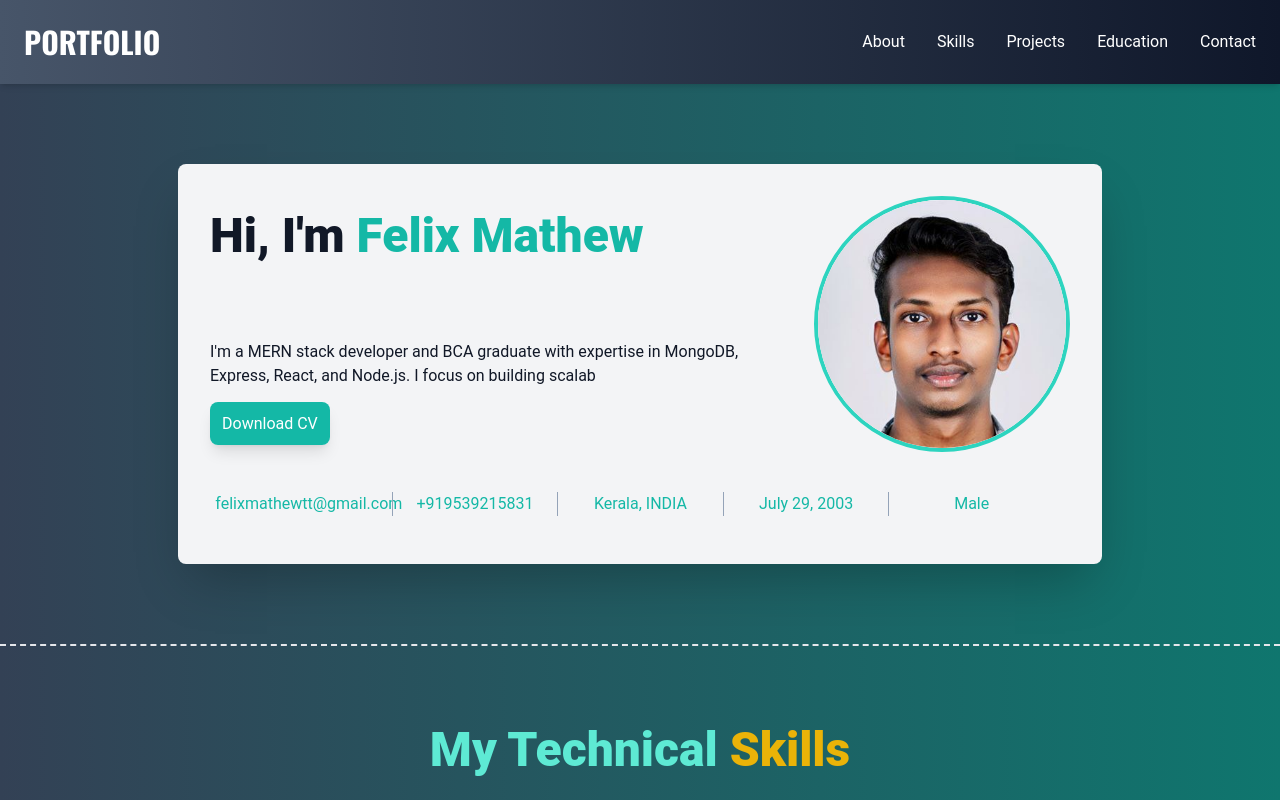
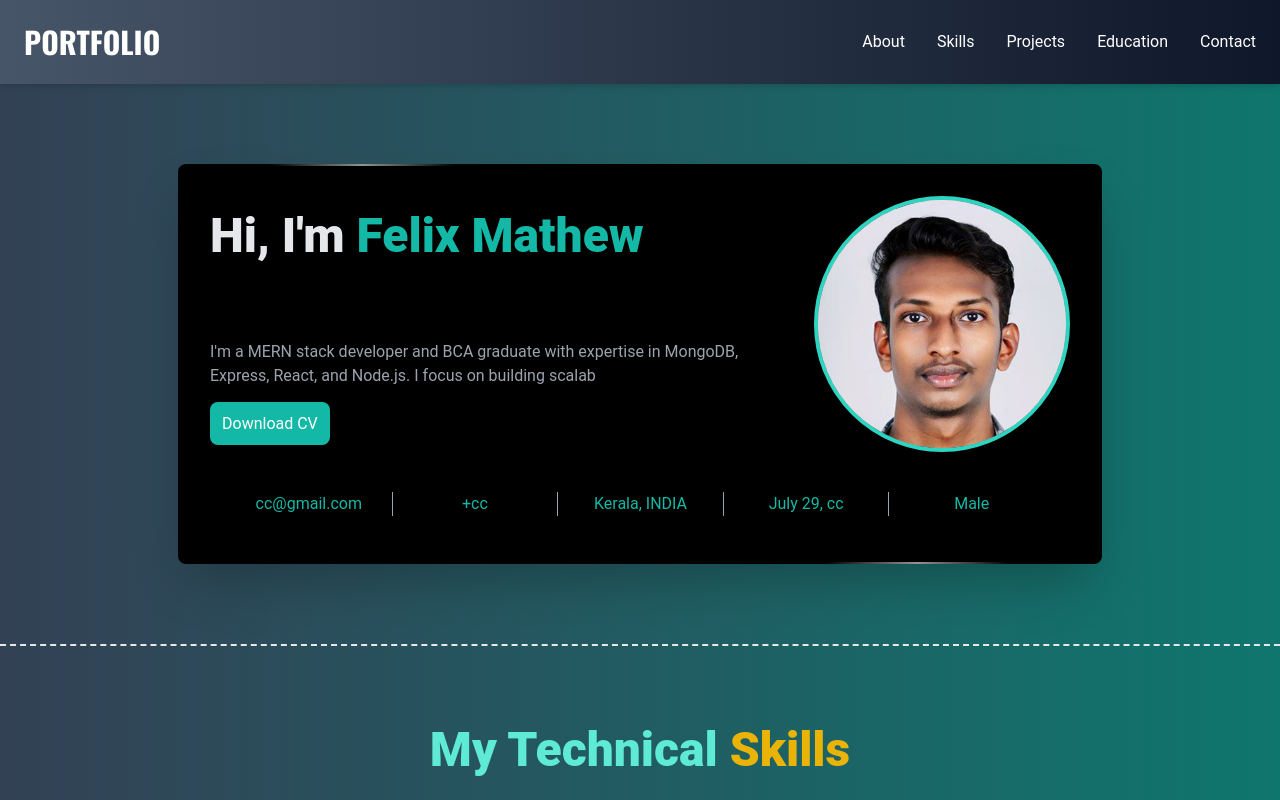
Before and after one commit to felixmathew03/portfolio, a React (Vite) app: page / in a window 1280 px wide. Shown: the top 800 px of the page. Built offline with nearby package versions, Linux system fonts and the light colour scheme.

Commit message:
About section animation

```diff
--- a/src/App.css
+++ b/src/App.css
@@ -1,2 +1,69 @@
 @import url('https://fonts.googleapis.com/css2?family=Abril+Fatface&family=Anton&family=Bebas+Neue&family=Dancing+Script:wght@400..700&family=Oswald:wght@200..700&family=Squada+One&family=Ultra&display=swap');
-@import url('https://fonts.googleapis.com/css2?family=Abril+Fatface&family=Anton&family=Bebas+Neue&family=Dancing+Script:wght@400..700&family=Oswald:wght@200..700&family=Squada+One&family=Ultra&display=swap');
+/* Keyframes stay the same */
+@keyframes moveTopLine {
+    0% {
+      left: -100%;
+      width: 0;
+    }
+    50% {
+      left: 0;
+      width: 20%;
+    }
+    100% {
+      left: 100%;
+      width: 20%;
+    }
+  }
+
+  @keyframes moveBottomLine {
+    0% {
+      right: -100%;
+      width: 0;
+    }
+    50% {
+      right: 0;
+      width: 20%;
+    }
+    100% {
+      right: 100%;
+      width: 20%;
+    }
+  }
+
+  /* Tapered glowing line */
+  .animate-horizontal-border::before,
+  .animate-horizontal-border::after {
+    content: "";
+    position: absolute;
+    height: 2px; /* Peak thickness at center */
+    width: 0;
+    background: linear-gradient(
+      to right,
+      transparent,
+      rgb(146, 147, 147),
+      transparent
+    );
+    /* box-shadow: 0 0 6px rgba(0, 128, 128, 0.7); glow */
+    pointer-events: none;
+  }
+
+  /* Top line */
+  .animate-horizontal-border::before {
+    top: 0;
+    animation: moveTopLine 4s linear infinite;
+  }
+
+  /* Bottom line */
+  .animate-horizontal-border::after {
+    bottom: 0;
+    animation: moveBottomLine 4s linear infinite;
+  }
+
+  /* Container settings */
+  .relative {
+    position: relative;
+  }
+
+  .overflow-hidden {
+    overflow: hidden;
+  }
--- a/src/Components/About.jsx
+++ b/src/Components/About.jsx
@@ -17,17 +17,20 @@ const About = () => {
       }}
     >
       <div className="container mx-auto px-6 flex flex-col items-center justify-center">
-        <div className="bg-gray-100 p-8 rounded-lg shadow-2xl hover:shadow-2xl w-full md:w-3/4">
+      <div className="bg-black p-8 rounded-lg shadow-2xl hover:shadow-2xl w-full md:w-3/4 relative overflow-hidden">
+  {/* Animated border container */}
+  <div className="absolute inset-0  animate-horizontal-border"></div>
+
   <div className="flex flex-col md:flex-row items-center justify-between space-y-8 md:space-y-0">
     {/* Left Section: Content */}
     <div className="flex flex-col items-center md:items-start w-full md:w-2/3 text-center md:text-left space-y-6">
       {/* Heading with typing animation */}
-              <h2 className="text-4xl sm:text-5xl font-extrabold text-gray-900 mb-6">
+      <h2 className="text-4xl sm:text-5xl font-extrabold text-gray-200 mb-6">
         Hi, I'm <span className="text-teal-500">Felix Mathew</span>
       </h2>
 
       {/* Additional description */}
-              <div className="mb-6">
+      <div className="mb-6 text-gray-400">
         <Para />
       </div>
 
@@ -49,21 +52,21 @@ const About = () => {
       <img
         src="images/me.jpg"
         alt="Felix Mathew"
-                className=" bg-gray-100 bg-opacity-90  object-cover duration-500 transition-transform transform hover:scale-110  object-top duration-300  "
+        className="bg-gray-100 bg-opacity-90 object-cover duration-500 transition-transform transform hover:scale-110 object-top duration-300"
       />
     </div>
   </div>
 
   {/* Contact Information */}
-          <div className="grid grid-cols-1 lg:grid-cols-5 sm:grid-cols-1 md:grid-cols-2  sm:divide-x-0 md:divide-x-0 lg:divide-x divide-slate-400 p-4 mt-6 ">
+  <div className="grid grid-cols-1 lg:grid-cols-5 sm:grid-cols-1 md:grid-cols-2 sm:divide-x-0 md:divide-x-0 lg:divide-x divide-slate-400 p-4 mt-6">
     {/* Email */}
     <div className="flex justify-center">
-              <a href="mailto:felixmathewtt@gmail.com" className="text-teal-500">felixmathewtt@gmail.com</a>
+      <a href="mailto:felixmathewtt@gmail.com" className="text-teal-500">cc@gmail.com</a>
     </div>
 
     {/* Phone Number */}
     <div className="flex justify-center">
-              <a href="tel:+919539215831" className="text-teal-500">+919539215831</a>
+      <a href="tel:+919539215831" className="text-teal-500">+cc</a>
     </div>
 
     {/* Location */}
@@ -73,7 +76,7 @@ const About = () => {
 
     {/* Date of Birth (DOB) */}
     <div className="flex justify-center">
-              <span className="text-teal-500">July 29, 2003</span>
+      <span className="text-teal-500">July 29, cc</span>
     </div>
 
     {/* Gender */}
@@ -82,6 +85,7 @@ const About = () => {
     </div>
   </div>
 </div>
+
       </div>
     </section>
   );
--- a/src/Components/Education.jsx
+++ b/src/Components/Education.jsx
@@ -23,7 +23,7 @@ const Education = () => {
       style={animationStyle}
     >
       <div className="container flex justify-center lg:justify-around items-center px-6">
-        <div className="text-6xl font-abril leading-tight flex flex-col justify-center items-center lg:w-1/12 font-bold text-teal-950 mb-12 text-center border-r-4 border-neutral-900 pr-7 border-double">
+        <div className="text-6xl font-abril leading-tight flex flex-col justify-center items-center lg:w-1/12 font-bold text-teal-200 mb-12 text-center border-r-4 border-neutral-900 pr-7 border-double">
           <p>E</p>
           <p>D</p>
           <p>U</p>
--- a/tailwind.config.js
+++ b/tailwind.config.js
@@ -18,7 +18,7 @@ export default {
       keyframes: {
         softGlow: {
           '0%, 100%': {
-            boxShadow: '0 0 10px rgba(42, 27, 109, 0.95), 0 0 20px rgb(23, 81, 92)',
+            boxShadow: '0 0 10px rgba(83, 83, 85, 0.95), 0 0 20px rgb(121, 122, 123)',
             transform: 'translateY(0px)',
           },
           '50%': {
```
Lines whose indentation alone changed are shown as unchanged.
